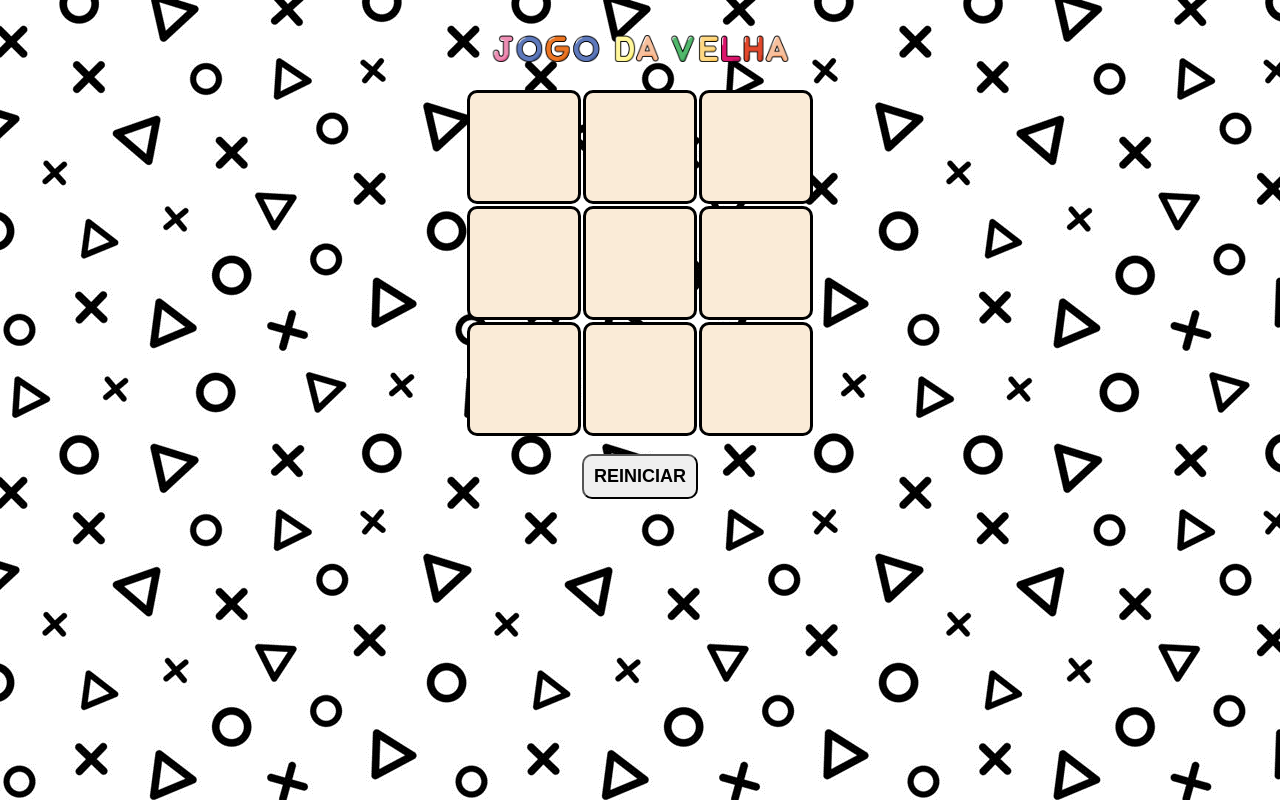
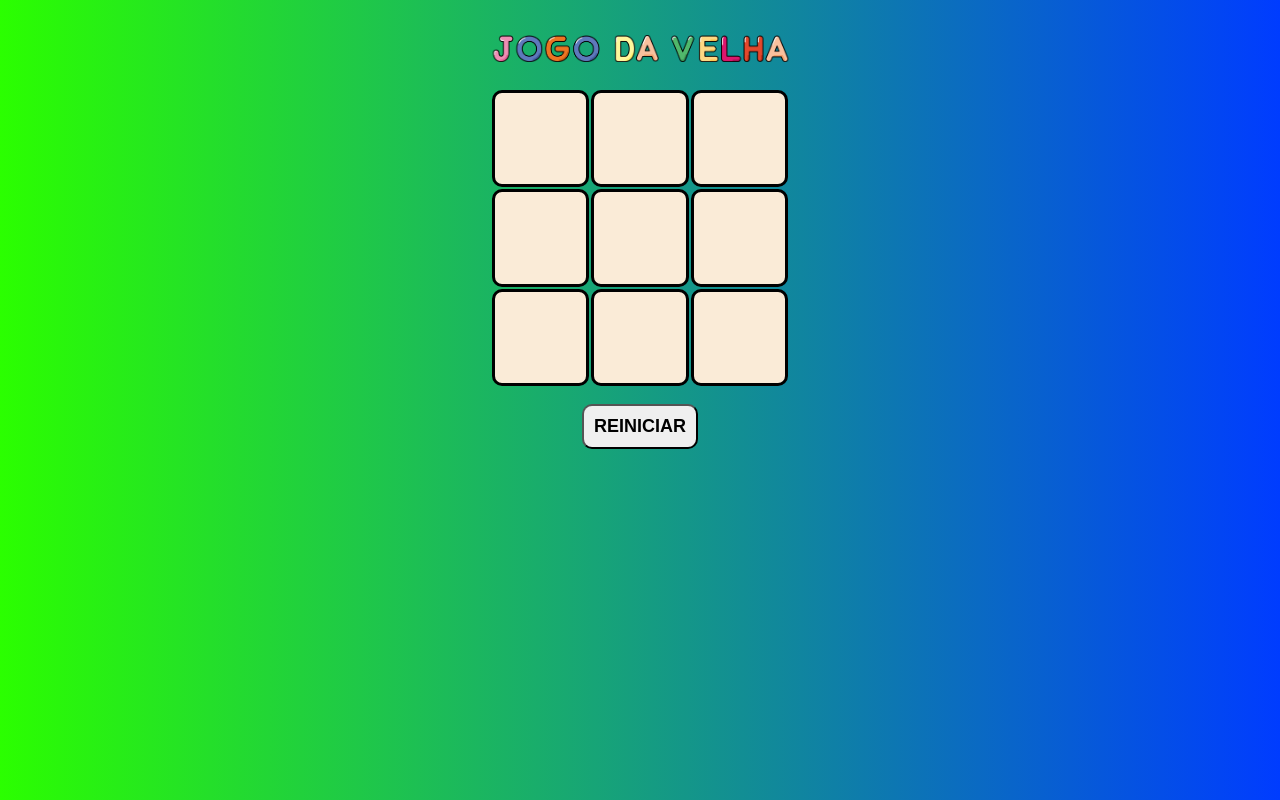
Before and after one commit to danielcalado07/Jogo_da_Velha, a plain HTML site: page index.html in a window 1280 px wide. Drawn offline with Linux system fonts and the light colour scheme.

Commit message:
atualizado

```diff
--- a/style.css
+++ b/style.css
@@ -1,9 +1,9 @@
 .fundo{
-    background-image: url(imagens/fundo.png);
+    background: linear-gradient(90deg, rgb(43, 255, 0) 0%, rgb(0, 60, 255) 100%);
 }
 .tabela {
-    width: 350px;
-    height: 350px;
+    width: 300px;
+    height: 300px;
     align-items: center;
     margin: auto;
 
```
